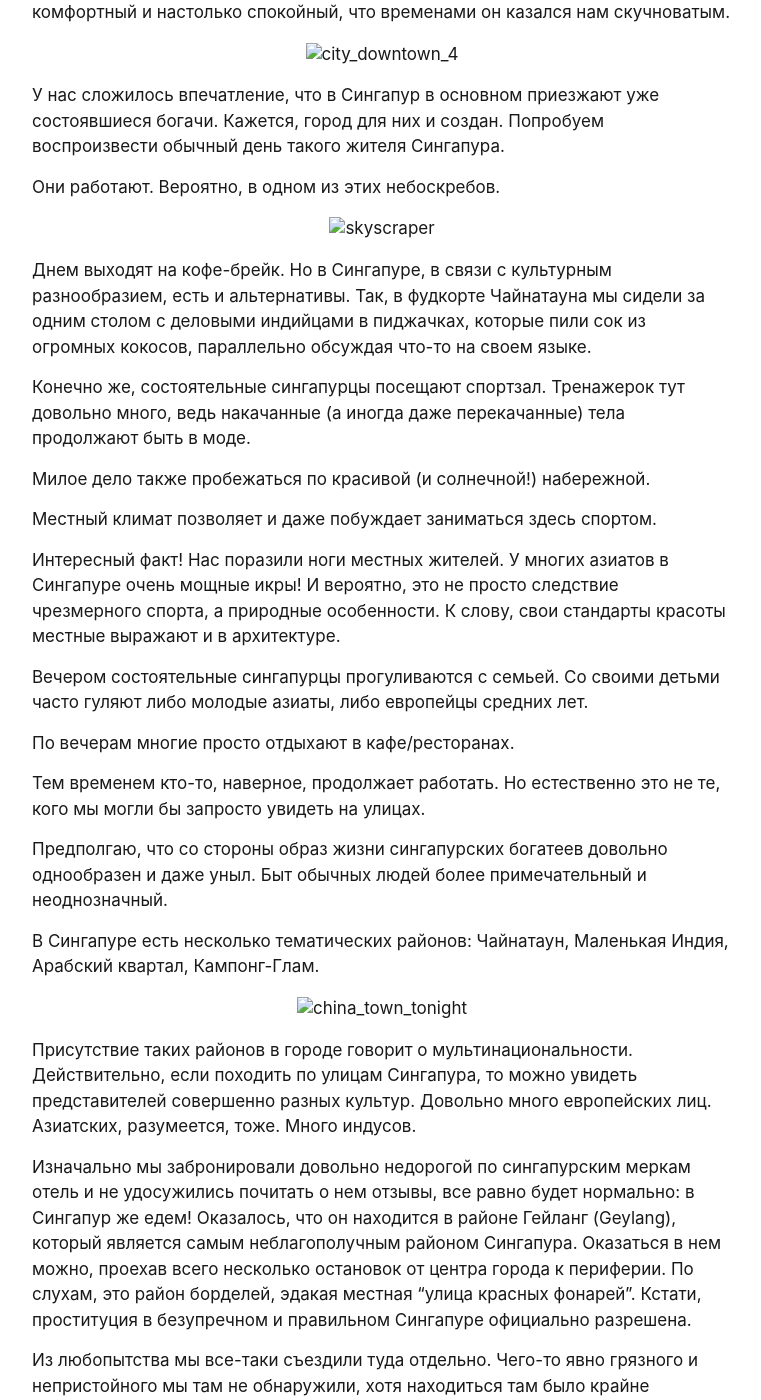
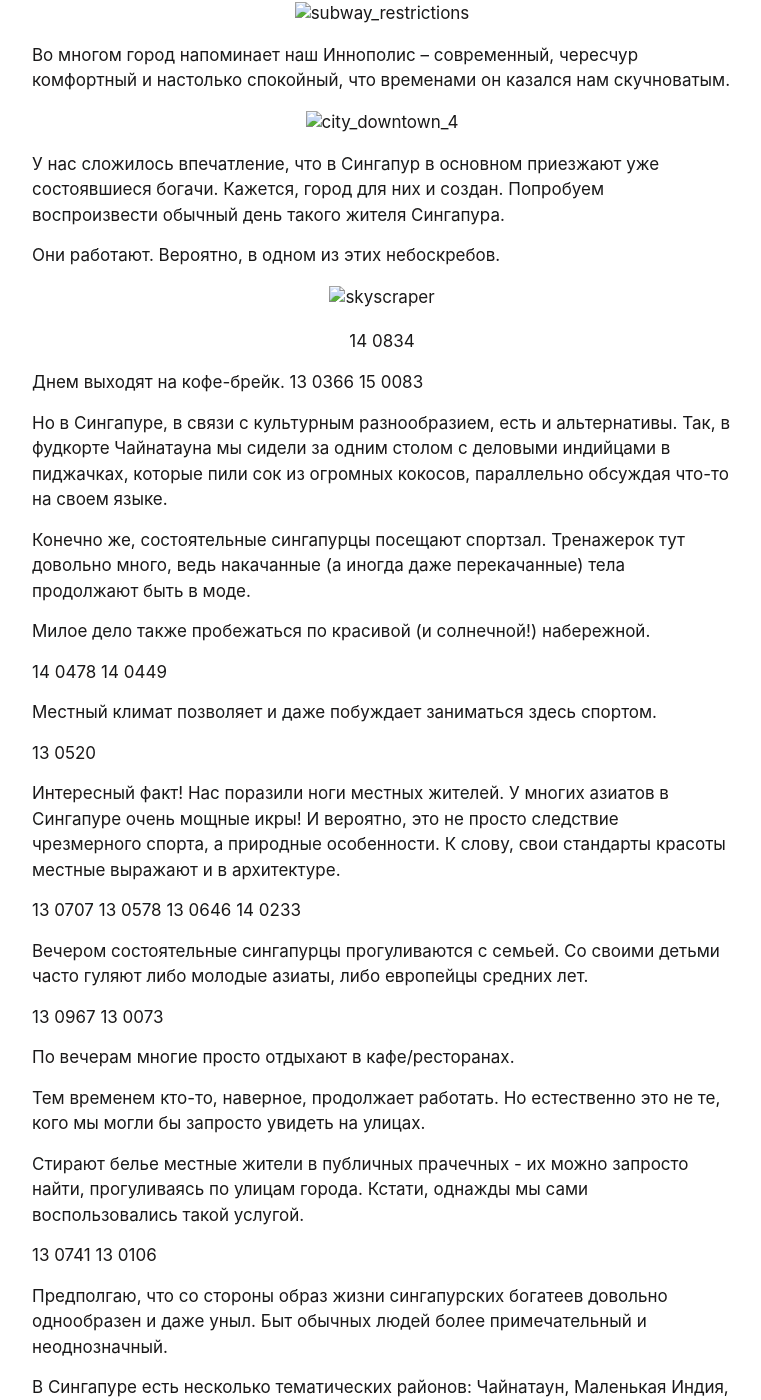
Before and after one commit to yarkivaev/blog, a Jekyll site: the page built from _posts/travel/singapore/2024-11-23-singapore.md, in a window 1280 px wide and 1400 px high, scrolled down 815 px. Shown: the whole window, without its empty margins (258-1019 px from the left). Built offline with Jekyll 4.4.1, drawn with Linux system fonts in a browser that asks for light colours; comment, search, counter and statistics services are not loaded; some of the changed text lies outside the part shown.

Commit message:
text: add new text, image

```diff
--- a/_posts/travel/singapore/2024-11-23-singapore.md
+++ b/_posts/travel/singapore/2024-11-23-singapore.md
@@ -18,11 +18,19 @@
 
 Это центр города.
 
-![city_downtown_2][city_dow*---я    1в2ЦАЙУ С   Я   Чntown_2]
+![city_downtown_2][city_downtown_2]
 
 Очень чисто и аккуратно.
 
 ![city_downtown_3][city_downtown_3]
+
+А еще, Сингапур - невероятно зеленый город.
+13 0737
+13 0727
+13 0509
+13 0353
+13 0317
+
 
 Сингапур известен своими многочисленными запретами и правилами. Так, здесь нельзя мусорить, петь, есть в метро и некоторых других общественных местах. Успешный метод для постоянного поддержания чистоты и порядка в городе.
 
@@ -38,27 +46,54 @@
 Они работают. Вероятно, в одном из этих небоскребов.
 
 ![skyscraper][skyscraper]
+14 0834
 
-Днем выходят на кофе-брейк. Но в Сингапуре, в связи с культурным разнообразием, есть и альтернативы. Так, в фудкорте Чайнатауна мы сидели за одним столом с деловыми индийцами в пиджачках, которые пили сок из огромных кокосов, параллельно обсуждая что-то на своем языке.
+Днем выходят на кофе-брейк.
+13 0366
+15 0083
+
+Но в Сингапуре, в связи с культурным разнообразием, есть и альтернативы. Так, в фудкорте Чайнатауна мы сидели за одним столом с деловыми индийцами в пиджачках, которые пили сок из огромных кокосов, параллельно обсуждая что-то на своем языке.
 
 Конечно же, состоятельные сингапурцы посещают спортзал. Тренажерок тут довольно много, ведь накачанные (а иногда даже перекачанные) тела продолжают быть в моде.
 
 Милое дело также пробежаться по красивой (и солнечной!) набережной.
 
+14 0478
+14 0449
+
 Местный климат позволяет и даже побуждает заниматься здесь спортом.
+
+13 0520
 
 Интересный факт! Нас поразили ноги местных жителей. У многих азиатов в Сингапуре очень мощные икры! И вероятно, это не просто следствие чрезмерного спорта, а природные особенности. К слову, свои стандарты красоты местные выражают и в архитектуре.
 
+13 0707
+13 0578
+13 0646
+14 0233
+
+
 Вечером состоятельные сингапурцы прогуливаются с семьей. Со своими детьми часто гуляют либо молодые азиаты, либо европейцы средних лет.
+
+13 0967
+13 0073
 
 По вечерам многие просто отдыхают в кафе/ресторанах.
 
 Тем временем кто-то, наверное, продолжает работать. Но естественно это не те, кого мы могли бы запросто увидеть на улицах.
 
+Стирают белье местные жители в публичных прачечных - их можно запросто найти, прогуливаясь по улицам города. Кстати, однажды мы сами воспользовались такой услугой.
+
+13 0741
+13 0106
+
 Предполгаю, что со стороны образ жизни сингапурских богатеев довольно однообразен и даже уныл. Быт обычных людей более примечательный и неоднозначный.
 
 В Сингапуре есть несколько тематических районов: Чайнатаун, Маленькая Индия, Арабский квартал, Кампонг-Глам.
 
+13 DSC 0775
+13 DSC 0773
+13 0760
 ![china_town_tonight][china_town_tonight]
 
 Присутствие таких районов в городе говорит о мультинациональности. Действительно, если походить по улицам Сингапура, то можно увидеть представителей совершенно разных культур. Довольно много европейских лиц. Азиатских, разумеется, тоже. Много индусов.
@@ -94,6 +129,8 @@
 
 ![supertree_detailed][supertree_detailed]
 
+14 0691
+
 Также деревья оборудованы солнечными батареями. В дневное время они накапливают энергию, а вечером используют ее для иллюминации.
 
 Выглядит парк, как минимум, необычно. И вообще, это довольно интересный формат достопримечательности – есть парки аттракционов, есть обычные парки, а это что-то совершенно новое.
@@ -115,6 +152,9 @@
 
 И тем не менее, Marina Bay Sands - впечатляющая достопримечательность Сингапура, одно из основных знаковых мест города, которое необходимо увидеть каждому путешественнику.
 
+Другая популярная достопримечательность Сингапура - Мерлион. Это статуя с мифическим существом, напоминающим одновременно и льва, и рыбу.
+
+13 0049
 
 Власти Сингапура придерживаются концепции “город в саду”, и получается у них это вполне успешно. Прогуливаться по городу, да еще и по таким, ну согласитесь, райским оазисам – большое удовольствие.
 
@@ -122,19 +162,40 @@
 
 Хотя по концепции это все же магазин, где представлены различные дизайнерские решения. Некоторые из них тут же и продаются.
 
+14 0441
+14 0443
+
 Прогулочная зона спроектирована интересно.
 
 Сингапур – островное государство. Вторым по популярности островом (после основного острова, где располагается большая часть города) является Сентоза. Там создали эдакий райский островок с парками развлечений и, конечно же, пляжами и различными водными развлечениями.
 
+15 0473
+15 0394
+
 Вообще, Сентоза – это остров для семейного отдыха. Есть развлечения и для детей, и для взрослых.
+
+15 0930
 
 Основные туристические места Сентозы – океанариум и парк Universal Studios. Еще есть казино.
 
-Отдыхать на Сентозе можно и бесплатно. Ведь тут есть пляжи! Тут также проходят водные шоу с фонтанами.
+15 0514
 
-Конечно же, на Сентозе можно поесть всякие сладости: пирожное и мороженое за сумасшедшие,  по сингапурским традициям, цены.
 
-А вот и пляж.
+Отдыхать на Сентозе можно и бесплатно. Ведь тут есть пляжи!
+
+15 0818
+15 0849
+
+
+
+
+Тут также проходят водные шоу с фонтанами.
+
+15 0623
+
+Конечно же, на Сентозе можно поесть всякие сладости: пирожное и мороженое за сумасшедшие, по сингапурским традициям, цены.
+
+15 0554
 
 Сингапур известен как город высоких технологий. Метро в Сингапуре беспилотное.
 
@@ -144,15 +205,33 @@
 
 Это научно-технический район, где базируются исследовательские организации, высокотехнологичные компании.
 
+15 0175
+15 0158
+15 0162
+15 0165
+15 0191
+
 Конечно же, очевидно сходство с Иннополисом, начиная даже с названия. Тут есть свои смузи-места.
 
 Модные кафешки.
 
+15 0245
+15 0235
+15 0236
+
 Зоны отдыха.
+
+15 0254
+15 0259
 
 Катаются маленькие беспилотные автобусы. Но и аналоги наших “тошнобусов” у них тоже есть.
 
+15 0351
+
 Вот только на фоне остального Сингапура, который и сам по себе модный и технологичный, Фьюжинополис не выглядит таким выдающимся, как Иннополис на фоне любого другого российского города.
+
+15 0305
+15 0325
 
 
 Так завершилось наше путешествие по Сингапуру. Одна из давних мечт стала реальностью. Этот город-государство действительно такой, как его описывают: очень современный, аккуратный, спокойный, однако и весьма дорогой. Когда у нас появится возможность обеспечить себя такой сказкой, то мы, пожалуй, воспользуемся ей. Копилка мест, где мы планируем пожить в будущем, пополнилась!
```
